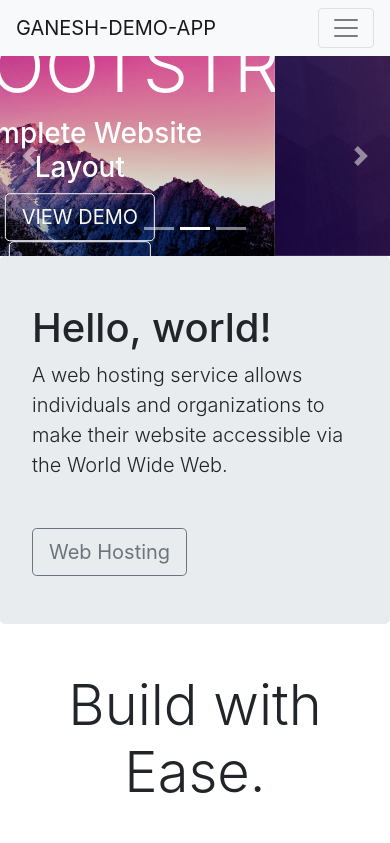
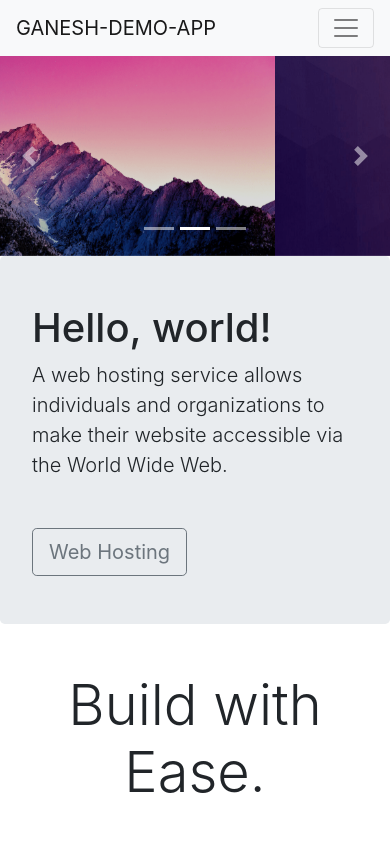
Before and after one commit to SagareGanesh/bootstrap_demo_app, a plain HTML site: page index.html in a window 390 px wide. Shown: the top 843 px of the page. Drawn offline with nearby package versions, Linux system fonts and the light colour scheme.

Commit message:
css - hide caption for small devices

```diff
--- a/index.html
+++ b/index.html
@@ -62,7 +62,7 @@
       <div class="carousel-inner">
         <div class="carousel-item active">
           <img src="img/background.png" class="d-block w-100" />
-          <div class="carousel-caption">
+          <div class="carousel-caption d-none d-md-block">
             <h1 class="display-3">BOOTSTRAP</h1>
             <h3>Complete Website Layout</h3>
             <button type="button" class="btn btn-outline-light btn-lg">
```
